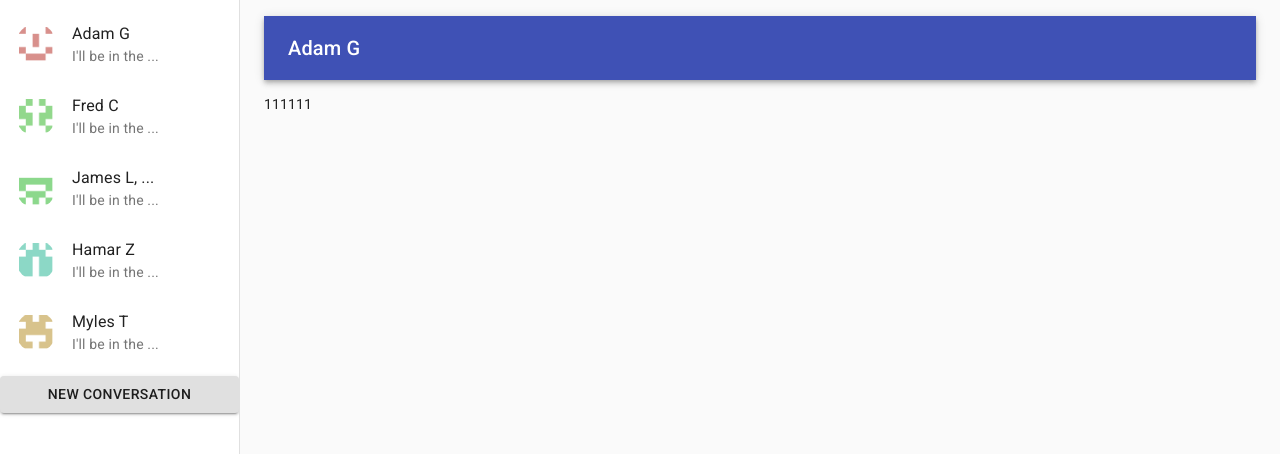
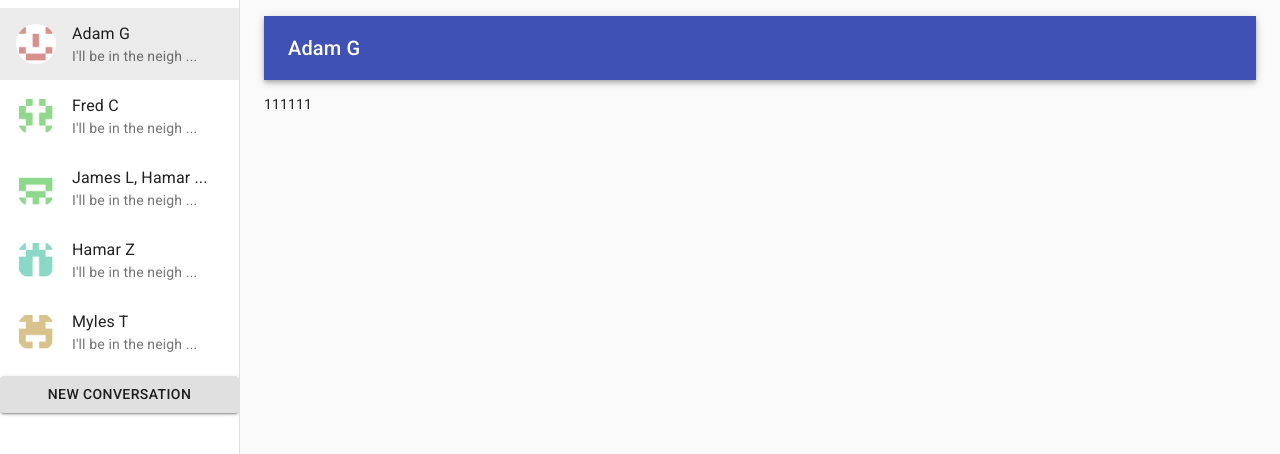
Before and after one commit to reedanders/veho-evaluation-client, a React (Create React App) app: page /1 in a window 1280 px wide. Shown: the top 454 px of the page. Built offline with nearby package versions, Linux system fonts and the light colour scheme.

Commit message:
include selected item for routing and display

```diff
--- a/src/Routes.js
+++ b/src/Routes.js
@@ -1,19 +1,14 @@
 import React from "react";
 import { Route, Switch } from "react-router-dom";
 import Landing from "./components/Landing";
-import NotFound from "./components/NotFound";
 
 export default function Routes() {
   return (
     <Switch>
       <Route
-        exact
         path="/:page?"
         render={(props) => <Landing {...props} />}
       />
-      <Route>
-        <NotFound />
-      </Route>
     </Switch>
   );
 }
--- a/src/components/Content.js
+++ b/src/components/Content.js
@@ -33,7 +33,7 @@ export default function Content(props) {
 
     setChat(messages.filter(msg => msg.id === parseInt(page))[0]);
 
-  }, [page]);
+  }, [messages, page]);
 
   return (chat &&
     <Container maxWidth="lg" className={classes.container}>
--- a/src/components/Landing.js
+++ b/src/components/Landing.js
@@ -1,4 +1,4 @@
-import React, { useState } from 'react';
+import React, { useState, useEffect } from 'react';
 import { makeStyles } from '@material-ui/core/styles';
 import CssBaseline from '@material-ui/core/CssBaseline';
 import Grid from '@material-ui/core/Grid';
@@ -10,7 +10,6 @@ import ListItemText from '@material-ui/core/ListItemText';
 import Avatar from '@material-ui/core/Avatar';
 import Button from '@material-ui/core/Button';
 
-import Sidebar from './Sidebar';
 import Content from './Content';
 
 import adamg from '../assets/images/adamg.png';
@@ -32,7 +31,7 @@ const messages = [
   },
   {
     id: 3,
-    users: [{user: 'James L', image: jamesl}, {user: 'James L', image: hamarz},],
+    users: [{user: 'James L', image: jamesl}, {user: 'Hamar Z', image: hamarz},],
     content: [{timestamp: 333333, user: {user: 'Adam G', image: adamg}, text: "I'll be in the neighbourhood this week. Let's grab a bite to eat"}],
   },
   {
@@ -65,15 +64,16 @@ const useStyles = makeStyles((theme) => ({
 function Landing(props) {
   const classes = useStyles();
 
-  // Get page value from router
+  // Routing utils for tab navigation
   const { match, history } = props;
   const { params } = match;
   const { page } = params;
 
-  const [selectedChat, setselectedChat] = useState(page);
+  const [selectedChat, setselectedChat] = useState(1);
 
   const getUsers = users => {
-    return users.length > 1 ? users[0].user + ', ...' : users[0].user;
+    const joinedUsers = users.map(x => x.user).join(', ');
+    return joinedUsers.length > 15 ? joinedUsers.substr(0, 15) + ' ... ' : joinedUsers;
   };
 
   const handleChange = (id) => {
@@ -81,8 +81,21 @@ function Landing(props) {
     setselectedChat(id);
   };
 
+  useEffect(() => {
 
-  return (
+    const ids = messages.map(msg => msg.id);
+
+    if (ids.includes(page)) {
+      setselectedChat(page)
+    } else {
+      setselectedChat(1)
+      history.push(`/${1}`);
+    }
+
+  }, []);
+
+
+  return ( selectedChat &&
     <div className={classes.root}>
       <CssBaseline />
           <Drawer
@@ -96,11 +109,11 @@ function Landing(props) {
             <List className={classes.list}>
                 {messages.map(({ id, users, content }) => (
                   <React.Fragment key={id}>
-                    <ListItem button onClick={() => handleChange(id)}>
+                    <ListItem button onClick={() => handleChange(id)} selected={selectedChat === id}>
                       <ListItemAvatar>
                         <Avatar alt="Profile Picture" src={users[0].image} />
                       </ListItemAvatar>
-                      <ListItemText primary={getUsers(users)} secondary={content[0].text.substr(0, 15) + ' ... '} />
+                      <ListItemText primary={getUsers(users)} secondary={content[0].text.substr(0, 20) + ' ... '} />
                     </ListItem>
                   </React.Fragment>
                 ))}
--- a/src/components/Namebar.js
+++ b/src/components/Namebar.js
@@ -25,7 +25,7 @@ export default function Namebar(props) {
       <AppBar position="static">
         <Toolbar>
           <Typography variant="h6" className={classes.title}>
-            {users[0].user}
+            {users.map(x => x.user).join(', ')}
           </Typography>
         </Toolbar>
       </AppBar>
--- a/src/components/NotFound.js
+++ /dev/null
@@ -1,9 +0,0 @@
-import React from "react";
-
-export default function NotFound() {
-  return (
-    <div className="NotFound text-center">
-      <h3>Sorry, page not found!</h3>
-    </div>
-  );
-}
--- a/src/components/Sidebar.js
+++ /dev/null
@@ -1,56 +0,0 @@
-import React from 'react';
-import clsx from 'clsx';
-import { makeStyles } from '@material-ui/core/styles';
-
-import Drawer from '@material-ui/core/Drawer';
-import List from '@material-ui/core/List';
-import ListItem from '@material-ui/core/ListItem';
-import ListItemAvatar from '@material-ui/core/ListItemAvatar';
-import ListItemText from '@material-ui/core/ListItemText';
-import Avatar from '@material-ui/core/Avatar';
-import Button from '@material-ui/core/Button';
-
-
-const useStyles = makeStyles((theme) => ({
-
-}));
-
-export default function Sidebar(props) {
-  const { messages, history } = props;
-  const classes = useStyles();
-  const [open, setOpen] = React.useState(true);
-
-  const getUsers = users => {
-    return users.length > 1 ? users[0].user + ', ...' : users[0].user;
-  };
-
-  const handleChange = (event, newValue) => {
-    history.push('/1');
-    // setselectedChat(1);
-  };
-
-  return (
-    <Drawer
-      variant="permanent"
-      classes={{
-        paper: clsx(classes.drawerPaper, !open && classes.drawerPaperClose),
-      }}
-      open={open}
-    >
-      <List className={classes.list}>
-          {messages.map(({ id, users, content }) => (
-            <React.Fragment key={id}>
-              <ListItem button onClick={() => handleChange()}>
-                <ListItemAvatar>
-                  <Avatar alt="Profile Picture" src={users[0].image} />
-                </ListItemAvatar>
-                <ListItemText primary={getUsers(users)} secondary={content[0].text.substr(0, 15) + ' ... '} />
-              </ListItem>
-            </React.Fragment>
-          ))}
-        </List>
-
-      <Button variant="contained">New Conversation</Button>
-    </Drawer>
-  );
-}
```
Also changed, not shown: src/components/Messages.js (+1 -7 lines).
